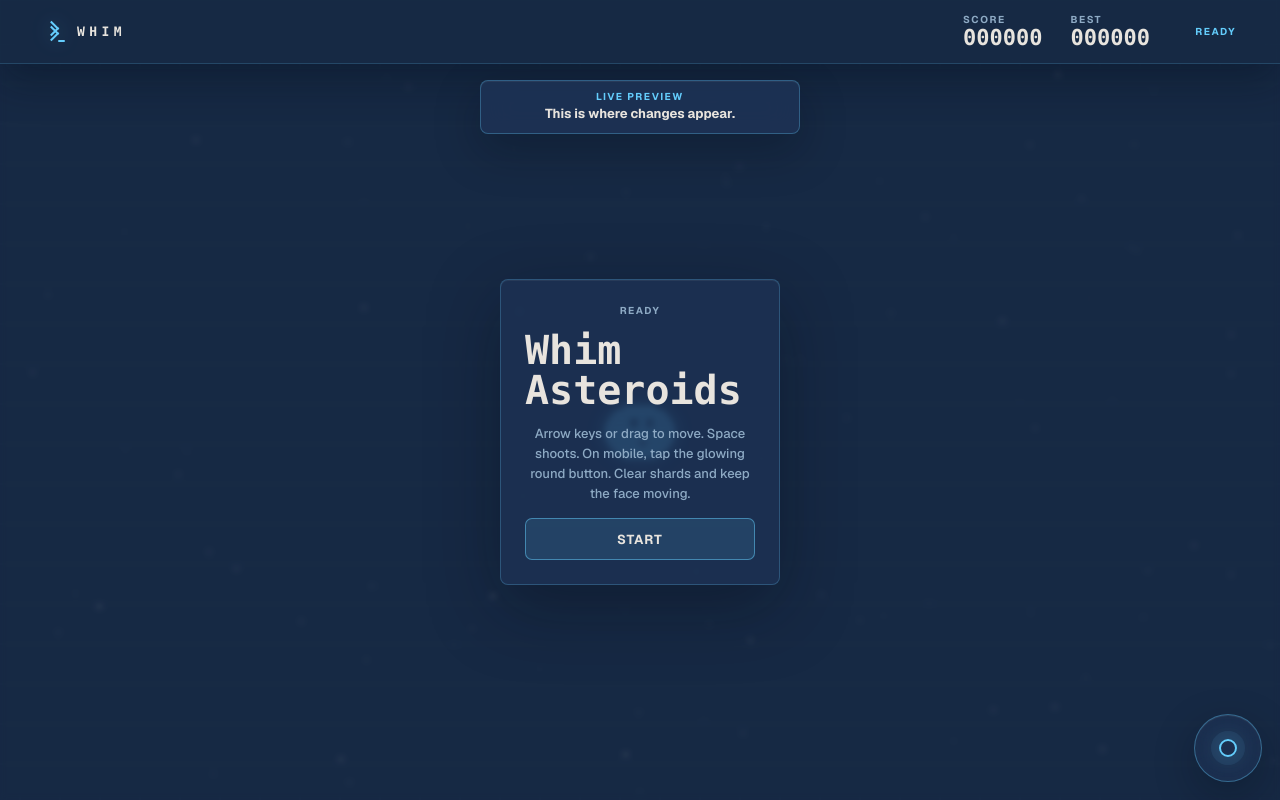
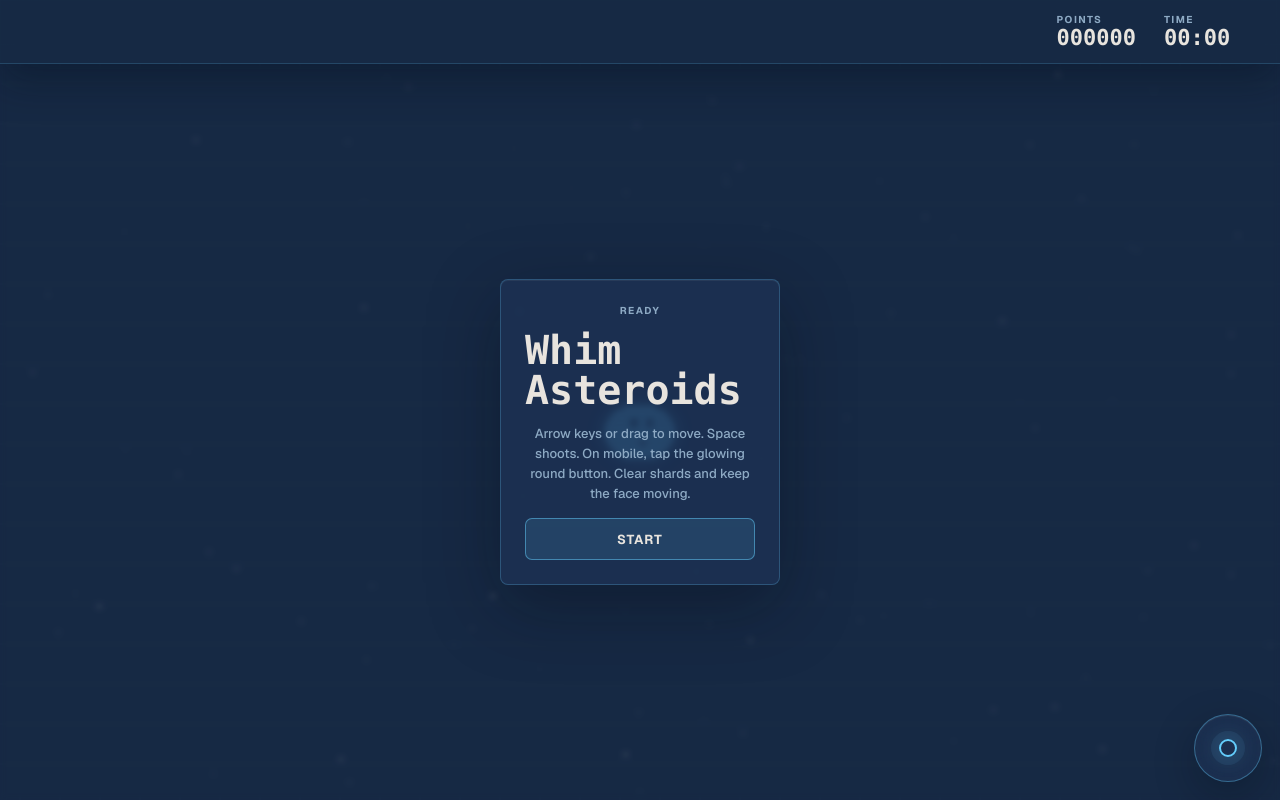
Before and after one commit to Whim-Studio/whim-playground, a website built with Vite: page index.html in a window 1280 px wide. Built offline with nearby package versions, Linux system fonts and the light colour scheme.

Commit message:
Simplify game HUD

```diff
--- a/index.html
+++ b/index.html
@@ -17,25 +17,16 @@
   </head>
   <body>
     <div id="app" class="app-shell">
-      <header class="scorebar" aria-label="Score">
-        <div class="brand-lockup" aria-label="Whim">
-          <span class="brand-mark" aria-hidden="true">
-            <span></span>
-            <span></span>
-            <i></i>
-          </span>
-          <span>WHIM</span>
-        </div>
+      <header class="scorebar" aria-label="Game stats">
         <div class="scorebar__stats">
           <span class="stat">
-            <span class="stat__label">Score</span>
+            <span class="stat__label">Points</span>
             <strong id="score">000000</strong>
           </span>
           <span class="stat">
-            <span class="stat__label">Best</span>
-            <strong id="best">000000</strong>
+            <span class="stat__label">Time</span>
+            <strong id="roundTime">00:00</strong>
           </span>
-          <span id="roundState" class="round-state">Live</span>
         </div>
       </header>
 
@@ -52,16 +43,6 @@
         >
           <span aria-hidden="true"></span>
         </button>
-        <div
-          id="previewHint"
-          class="preview-hint"
-          role="status"
-          aria-live="polite"
-          hidden
-        >
-          <span>Live preview</span>
-          <strong>This is where changes appear.</strong>
-        </div>
         <div id="gameOverlay" class="game-overlay" hidden>
           <div class="game-overlay__panel">
             <span id="overlayEyebrow" class="game-overlay__eyebrow">Ready</span>
--- a/src/main.js
+++ b/src/main.js
@@ -18,15 +18,13 @@ const gameShell = document.querySelector(".game-shell");
 const scorebar = document.querySelector(".scorebar");
 const ctx = canvas.getContext("2d");
 const scoreEl = document.querySelector("#score");
-const bestEl = document.querySelector("#best");
-const roundStateEl = document.querySelector("#roundState");
+const roundTimeEl = document.querySelector("#roundTime");
 const overlayEl = document.querySelector("#gameOverlay");
 const overlayEyebrowEl = document.querySelector("#overlayEyebrow");
 const overlayTitleEl = document.querySelector("#overlayTitle");
 const overlayCopyEl = document.querySelector("#overlayCopy");
 const restartButton = document.querySelector("#restartButton");
 const shootButton = document.querySelector("#shootButton");
-const previewHintEl = document.querySelector("#previewHint");
 
 // Palette mirrors Whim's landing/onboarding blue surface, with terracotta used
 // only as an end-state accent. Canvas art and CSS chrome should stay aligned.
@@ -110,11 +108,9 @@ let width = 1;
 let height = 1;
 let dpr = 1;
 let state = GAME_STATE.INTRO;
-let hasShownPreviewHint = false;
 let elapsed = 0;
 let score = 0;
 let clearScore = 0;
-let best = readBestScore();
 let lastTime = performance.now();
 let hasPlacedPlayer = false;
 let spawnTimer = 0.4;
@@ -131,8 +127,6 @@ let bullets = [];
 let trails = [];
 let burstParticles = [];
 let starField = [];
-let previewHintTimer = null;
-let previewHintHideTimer = null;
 
 function clamp(value, min, max) {
   return Math.min(max, Math.max(min, value));
@@ -150,31 +144,16 @@ function formatScore(value) {
   return String(Math.max(0, Math.floor(value))).padStart(6, "0");
 }
 
-function readBestScore() {
-  try {
-    return Number(localStorage.getItem("whim-asteroids-best") ?? 0) || 0;
-  } catch {
-    return 0;
-  }
-}
-
-function writeBestScore(value) {
-  try {
-    localStorage.setItem("whim-asteroids-best", String(Math.floor(value)));
-  } catch {
-    // Score persistence is optional; the game should keep running without it.
-  }
+function formatTime(value) {
+  const totalSeconds = Math.max(0, Math.floor(value));
+  const minutes = Math.floor(totalSeconds / 60);
+  const seconds = totalSeconds % 60;
+  return `${String(minutes).padStart(2, "0")}:${String(seconds).padStart(2, "0")}`;
 }
 
 function updateScorebar() {
   scoreEl.textContent = formatScore(score);
-  bestEl.textContent = formatScore(best);
-  roundStateEl.textContent = state === GAME_STATE.INTRO
-    ? "Ready"
-    : state === GAME_STATE.PLAYING
-      ? "Live"
-      : "Ended";
-  roundStateEl.classList.toggle("is-over", state === GAME_STATE.OVER);
+  roundTimeEl.textContent = formatTime(elapsed);
 }
 
 function showIntroOverlay() {
@@ -186,36 +165,6 @@ function showIntroOverlay() {
   restartButton.textContent = "Start";
   overlayEl.hidden = false;
   updateScorebar();
-}
-
-function isPreviewActive() {
-  const rect = gameShell.getBoundingClientRect();
-  return (
-    document.visibilityState !== "hidden" &&
-    rect.width > 0 &&
-    rect.height > 0
-  );
-}
-
-function hidePreviewHint() {
-  previewHintEl.classList.add("is-hiding");
-  previewHintHideTimer = window.setTimeout(() => {
-    previewHintEl.hidden = true;
-    previewHintEl.classList.remove("is-hiding");
-  }, 220);
-}
-
-function showPreviewHintWhenActive() {
-  // Only the Whim-preview guidance waits for preview activation. The gameplay
-  // tutorial still appears immediately when the workspace loads.
-  if (hasShownPreviewHint || !isPreviewActive()) return;
-
-  hasShownPreviewHint = true;
-  window.clearTimeout(previewHintTimer);
-  window.clearTimeout(previewHintHideTimer);
-  previewHintEl.classList.remove("is-hiding");
-  previewHintEl.hidden = false;
-  previewHintTimer = window.setTimeout(hidePreviewHint, 5200);
 }
 
 function showGameOverOverlay() {
@@ -292,8 +241,6 @@ function wrap(value, max) {
 }
 
 function resetRound() {
-  // Reset only round-local state. Best score persists across rounds and should
-  // remain outside this function unless a future UI explicitly clears it.
   state = GAME_STATE.PLAYING;
   elapsed = 0;
   score = 0;
@@ -317,8 +264,6 @@ function resetRound() {
 
 function endRound() {
   state = GAME_STATE.OVER;
-  best = Math.max(best, score);
-  writeBestScore(best);
   showGameOverOverlay();
   createBurst(player.x, player.y, 26, COLORS.danger);
   updateScorebar();
@@ -956,32 +901,17 @@ window.addEventListener("blur", () => {
   clearPointerTarget();
 });
 window.addEventListener("resize", resizeCanvas);
-window.addEventListener("focus", showPreviewHintWhenActive);
-document.addEventListener("visibilitychange", showPreviewHintWhenActive);
 if ("ResizeObserver" in window) {
   // The game row can change height independently from the viewport on mobile
   // when browser UI appears/disappears, so observe the actual playfield.
   new ResizeObserver(resizeCanvas).observe(gameShell);
 }
-if ("IntersectionObserver" in window) {
-  const previewObserver = new IntersectionObserver((entries) => {
-    if (entries.some((entry) => entry.isIntersecting)) {
-      showPreviewHintWhenActive();
-    }
-    if (hasShownPreviewHint) {
-      previewObserver.disconnect();
-    }
-  });
-  previewObserver.observe(gameShell);
-}
 
 resizeCanvas();
 showIntroOverlay();
-showPreviewHintWhenActive();
 updateScorebar();
 requestAnimationFrame((now) => {
   resizeCanvas();
-  showPreviewHintWhenActive();
   lastTime = now;
   requestAnimationFrame(loop);
 });
--- a/src/styles.css
+++ b/src/styles.css
@@ -68,7 +68,7 @@ button {
   z-index: 3;
   display: flex;
   align-items: center;
-  justify-content: space-between;
+  justify-content: flex-end;
   gap: 18px;
   min-height: 64px;
   padding: 14px clamp(16px, 4vw, 44px);
@@ -76,65 +76,6 @@ button {
   background: rgba(23, 42, 69, 0.82);
   box-shadow: 0 18px 40px var(--shadow);
   backdrop-filter: blur(18px);
-}
-
-.brand-lockup {
-  display: inline-flex;
-  align-items: center;
-  gap: 11px;
-  min-width: 0;
-  color: var(--foreground);
-  font-family:
-    ui-monospace,
-    SFMono-Regular,
-    Menlo,
-    Monaco,
-    Consolas,
-    "Liberation Mono",
-    monospace;
-  font-size: 13px;
-  font-weight: 700;
-  letter-spacing: 0.34em;
-  line-height: 1;
-}
-
-.brand-mark {
-  position: relative;
-  display: inline-block;
-  width: 22px;
-  height: 20px;
-  color: var(--blue);
-  filter: drop-shadow(0 0 10px rgba(100, 205, 252, 0.24));
-  flex: 0 0 auto;
-}
-
-.brand-mark span {
-  position: absolute;
-  left: 2px;
-  width: 11px;
-  height: 11px;
-  border-top: 2px solid currentColor;
-  border-right: 2px solid currentColor;
-  transform: rotate(45deg);
-}
-
-.brand-mark span:first-child {
-  top: 1px;
-}
-
-.brand-mark span:nth-child(2) {
-  top: 6px;
-}
-
-.brand-mark i {
-  position: absolute;
-  right: 1px;
-  bottom: 0;
-  display: block;
-  width: 7px;
-  height: 2px;
-  border-radius: 999px;
-  background: currentColor;
 }
 
 .scorebar__stats {
@@ -152,7 +93,6 @@ button {
 }
 
 .stat__label,
-.round-state,
 .game-overlay__eyebrow {
   color: var(--muted);
   font-size: 10px;
@@ -176,16 +116,6 @@ button {
   font-weight: 700;
   letter-spacing: 0;
   line-height: 1;
-}
-
-.round-state {
-  min-width: 58px;
-  color: var(--blue);
-  text-align: right;
-}
-
-.round-state.is-over {
-  color: var(--danger);
 }
 
 .game-shell {
@@ -331,56 +261,6 @@ button {
   outline-offset: 3px;
 }
 
-.preview-hint {
-  position: absolute;
-  top: 16px;
-  left: 50%;
-  z-index: 4;
-  display: grid;
-  gap: 4px;
-  width: min(320px, calc(100% - 32px));
-  padding: 11px 14px;
-  border: 1px solid rgba(100, 205, 252, 0.3);
-  border-radius: 8px;
-  background: rgba(30, 51, 85, 0.86);
-  box-shadow:
-    0 16px 46px rgba(3, 9, 18, 0.28),
-    inset 0 1px 0 rgba(232, 228, 222, 0.06);
-  color: var(--foreground);
-  pointer-events: none;
-  text-align: center;
-  transform: translateX(-50%);
-  transition:
-    opacity 200ms ease,
-    transform 200ms ease;
-  backdrop-filter: blur(16px);
-}
-
-.preview-hint[hidden] {
-  display: none;
-}
-
-.preview-hint.is-hiding {
-  opacity: 0;
-  transform: translateX(-50%) translateY(-6px);
-}
-
-.preview-hint span {
-  color: var(--blue);
-  font-size: 10px;
-  font-weight: 700;
-  letter-spacing: 0.15em;
-  line-height: 1;
-  text-transform: uppercase;
-}
-
-.preview-hint strong {
-  color: var(--foreground);
-  font-size: 13px;
-  font-weight: 700;
-  line-height: 1.25;
-}
-
 @media (hover: none), (pointer: coarse), (max-width: 760px), (max-height: 520px) {
   .shoot-button {
     display: grid;
@@ -389,23 +269,16 @@ button {
 
 @media (max-width: 640px) {
   .scorebar {
-    min-height: 76px;
-    align-items: flex-start;
-    flex-direction: column;
-    gap: 12px;
+    min-height: 64px;
   }
 
   .scorebar__stats {
     width: 100%;
-    justify-content: space-between;
+    justify-content: flex-end;
   }
 
   .stat {
     min-width: 62px;
-  }
-
-  .round-state {
-    min-width: auto;
   }
 
   .game-overlay__panel {
@@ -435,16 +308,7 @@ button {
     min-width: 58px;
   }
 
-  .round-state {
-    min-width: 48px;
-  }
-
-  .brand-lockup {
-    font-size: 12px;
-  }
-
   .stat__label,
-  .round-state,
   .game-overlay__eyebrow {
     font-size: 9px;
   }
@@ -476,12 +340,6 @@ button {
     min-height: 36px;
   }
 
-  .preview-hint {
-    top: 8px;
-    width: min(280px, calc(100% - 24px));
-    padding: 9px 12px;
-  }
-
   .shoot-button {
     width: 58px;
     height: 58px;
```
Also changed, not shown: README.md.
